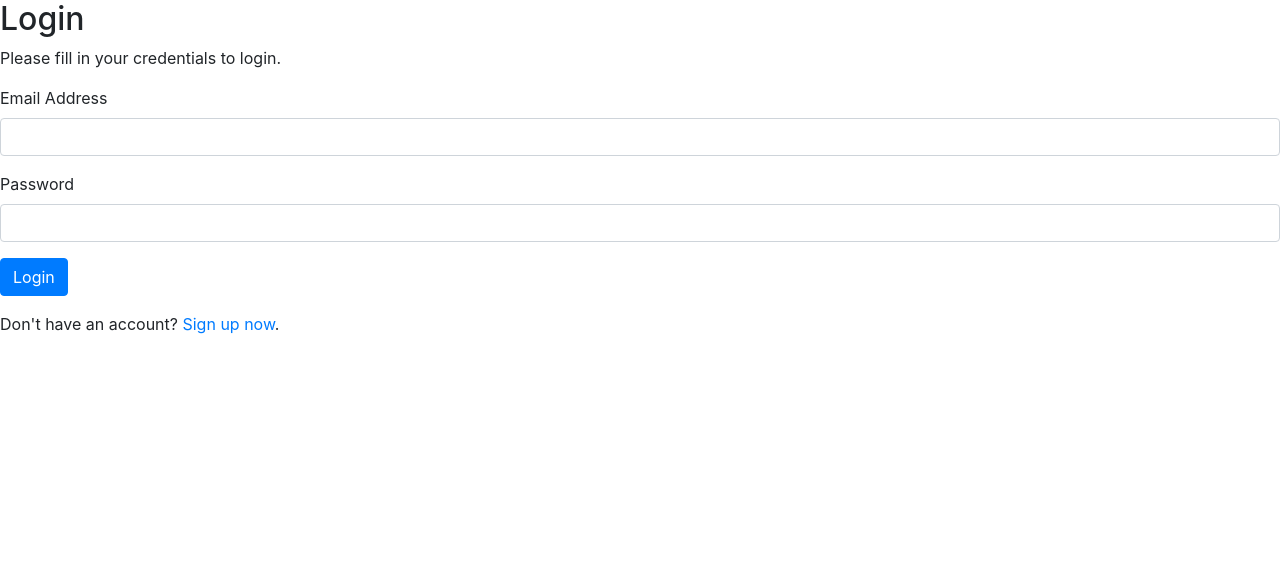
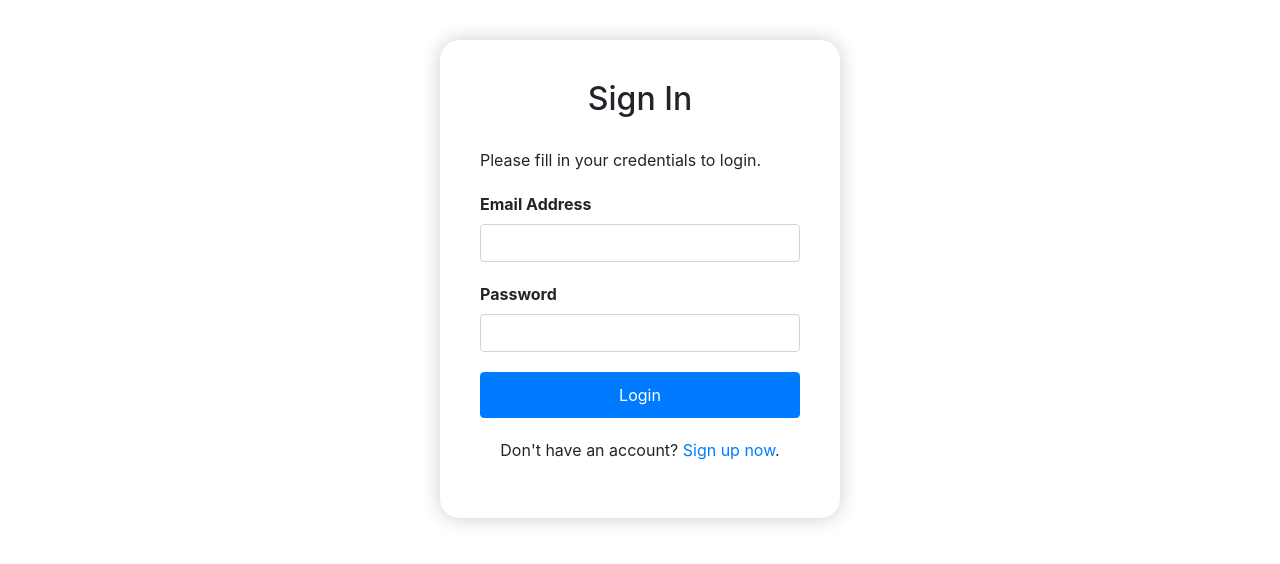
Before and after one commit to NashTabios/Finals, a PHP site: page /login.php in a window 1280 px wide. Shown: the top 564 px of the page. Run offline with PHP 8.4, Linux system fonts and the light colour scheme.

Commit message:
login
- added container to sign in page

```diff
--- /dev/null
+++ b/login.css
@@ -0,0 +1,49 @@
+body {
+    background-color: #009506;
+    padding: 40px;
+}
+
+.login-container {
+    max-width: 400px;
+    margin: auto;
+    background: #fff;
+    padding: 40px;
+    border-radius: 20px; /* Adjust the value to control the curve */
+    box-shadow: 0px 0px 20px rgba(0, 0, 0, 0.2); /* Add box shadow */
+}
+
+.login-container h2 {
+    text-align: center;
+    margin-bottom: 30px;
+}
+
+.login-container form {
+    margin-top: 20px;
+}
+
+.login-container form .form-group {
+    margin-bottom: 20px;
+}
+
+.login-container form label {
+    font-weight: bold;
+}
+
+.login-container form input[type="text"],
+.login-container form input[type="password"] {
+    width: 100%;
+    padding: 10px;
+    border: 1px solid #ced4da;
+    border-radius: 4px;
+    box-sizing: border-box;
+}
+
+.login-container form .btn-primary {
+    width: 100%;
+    padding: 10px;
+}
+
+.login-container form p {
+    text-align: center;
+    margin-top: 15px;
+}
--- a/login.php
+++ b/login.php
@@ -90,22 +90,23 @@ if ($_SERVER["REQUEST_METHOD"] == "POST") {
     <meta charset="UTF-8">
     <meta name="viewport" content="width=device-width, initial-scale=1.0">
     <title>Login</title>
+    <link rel="stylesheet" href="login.css">
     <link rel="stylesheet" href="https://stackpath.bootstrapcdn.com/bootstrap/4.5.2/css/bootstrap.min.css">
-
 </head>
 
 <body>
-    <h2>Login</h2>
+    <div class="login-container">
+        <h2>Sign In</h2>
         <p>Please fill in your credentials to login.</p>
         <form action="<?php echo htmlspecialchars($_SERVER["PHP_SELF"]); ?>" method="post">
             <div class="form-group">
-            <label>Email Address</label>
-            <input type="text" name="email_address" class="form-control <?php echo (!empty($email_address_err)) ? 'is-invalid' : ''; ?>" value="<?php echo $email_address; ?>">
+                <label for="email_address">Email Address</label>
+                <input type="text" id="email_address" name="email_address" class="form-control <?php echo (!empty($email_address_err)) ? 'is-invalid' : ''; ?>" value="<?php echo $email_address; ?>">
                 <span class="invalid-feedback"><?php echo $email_address_err; ?></span>
             </div>
             <div class="form-group">
-            <label>Password</label>
-            <input type="password" name="pass" class="form-control <?php echo (!empty($pass_err)) ? 'is-invalid' : ''; ?>">
+                <label for="pass">Password</label>
+                <input type="password" id="pass" name="pass" class="form-control <?php echo (!empty($pass_err)) ? 'is-invalid' : ''; ?>">
                 <span class="invalid-feedback"><?php echo $pass_err; ?></span>
             </div>
             <div class="form-group">
@@ -113,6 +114,7 @@ if ($_SERVER["REQUEST_METHOD"] == "POST") {
             </div>
             <p>Don't have an account? <a href="register.php">Sign up now</a>.</p>
         </form>
+    </div>
 </body>
 
 </html>
```
Lines whose indentation alone changed are shown as unchanged.
